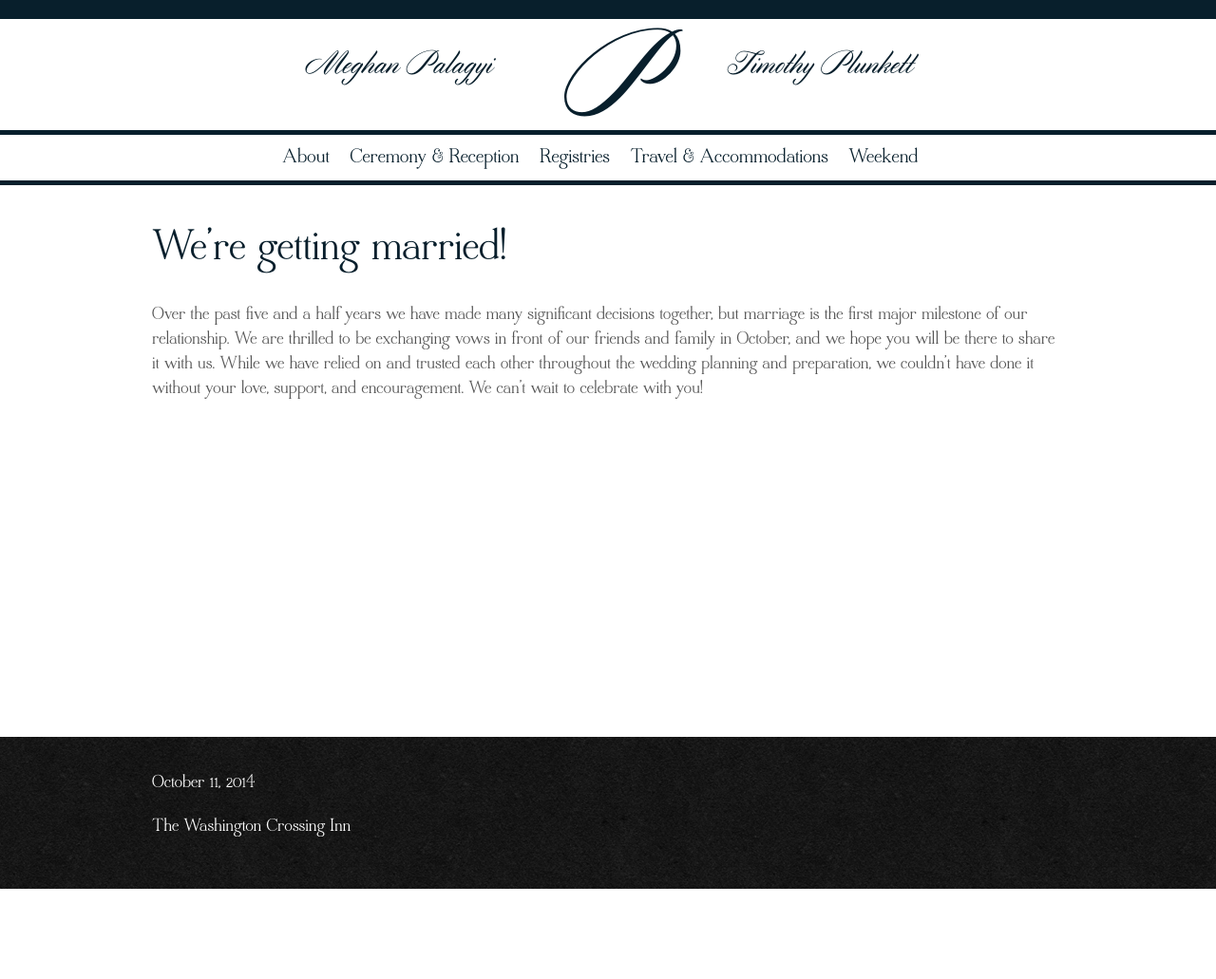
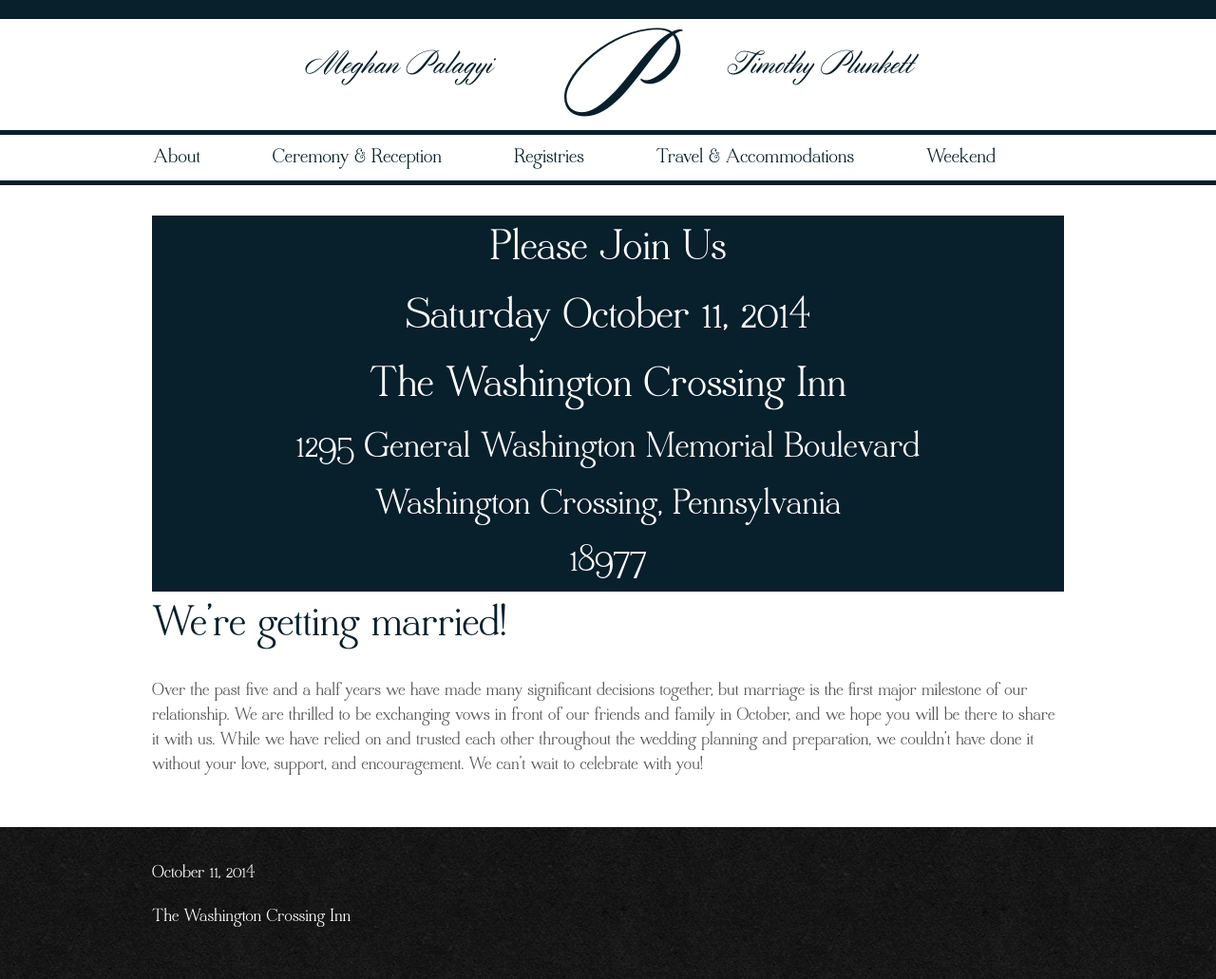
Before and after one commit to timplunkett/meghanandtim.us, a Jekyll site: the page built from index.md, in a window 1280 px wide. Shown: the whole page at 95% size. Built offline with Jekyll 4.4.1, drawn with Linux system fonts in a browser that asks for light colours; before the commit the page ends 936 px from its top, so only the background shows below that.

Commit message:
Add information markup and styling.

```diff
--- a/_layouts/home.html
+++ b/_layouts/home.html
@@ -1,4 +1,8 @@
 ---
 layout: default
 ---
+<section class="info">
+  <h1>Please Join Us<br />Saturday October 11, 2014<br />The Washington Crossing Inn</h1>
+  <h2>1295 General Washington Memorial Boulevard<br />Washington Crossing, Pennsylvania<br />18977</h2>
+</section>
 {{ content }}
--- a/_sass/partials/_variables.sass
+++ b/_sass/partials/_variables.sass
@@ -6,7 +6,6 @@ $grey: #ccc
 $black: #000
 $navy: #081f2c
 $grey-blue: #c4d0d1
-
 $text-grey: #555
 
 // Spacing
@@ -19,5 +18,4 @@ $font-serif: "Quaver Serif", "Goudy Old Style", "Garamond", "Georgia", "Times Ne
 $font-script: "Cylburn"
 $font-small-caps: "Mrs. Eaves Small Caps"
 
-
 $font-headline: $font-script
--- a/stylesheets/screen.css
+++ b/stylesheets/screen.css
@@ -141,10 +141,18 @@ nav[role="navigation"] ul li {
   white-space: nowrap;
 }
 nav[role="navigation"] li {
-  margin: 0 1rem;
+  margin: 0 4.4rem;
 }
 nav[role="navigation"] a {
   font-family: "Quaver Serif", "Goudy Old Style", "Garamond", "Georgia", "Times New Roman", Times, serif;
+}
+
+.info {
+  background: #081f2c;
+  text-align: center;
+}
+.info h1, .info h2 {
+  color: white;
 }
 
 header[role="banner"] .name {
```
Also changed, not shown: _sass/partials/_design.sass (+8 -2 lines).
